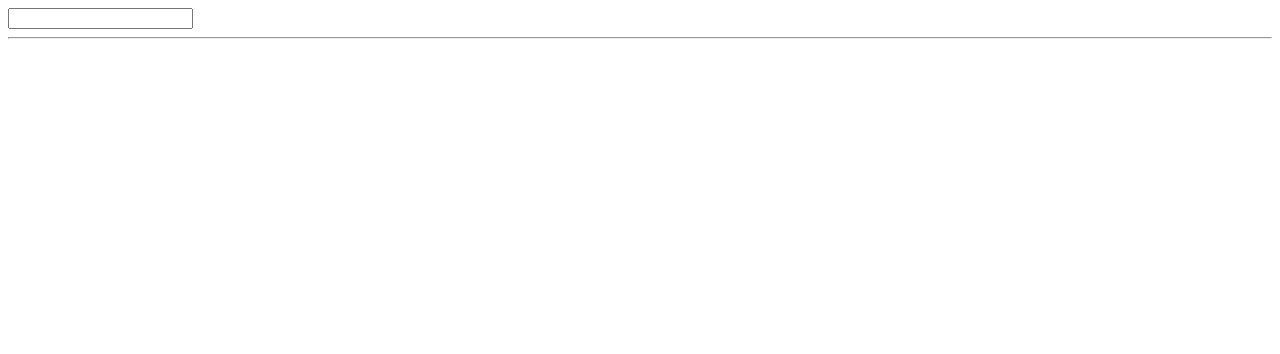
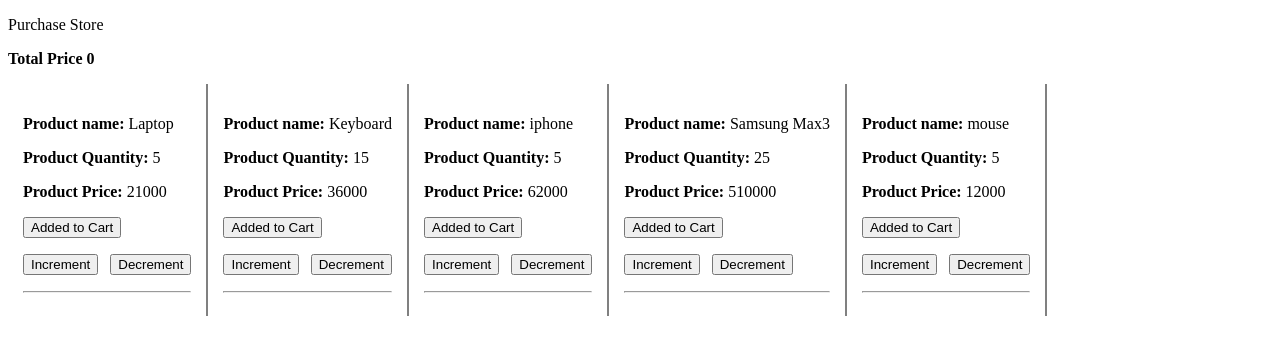
Before and after one commit to tveeru/angular_Topics, an Angular app: page / in a window 1280 px wide. Shown: the top 354 px of the page. Built offline with nearby package versions, Linux system fonts and the light colour scheme.

Commit message:
purchase store with cart

```diff
--- a/src/app/addition.ts
+++ /dev/null
@@ -1,5 +0,0 @@
-export interface Addition {
-  num1: number;
-  num2: number;
-  operator: string;
-}
--- a/src/app/app.component.css
+++ b/src/app/app.component.css
@@ -0,0 +1,5 @@
+app-product{
+  display:inline-block;
+  border-right: 2px solid grey;
+  padding: 15px;
+}
--- a/src/app/app.component.html
+++ b/src/app/app.component.html
@@ -1,10 +1,13 @@
+<div>
+  <p> Purchase Store </p>
+</div>
+<div *ngFor="let itm of cartBucket">
+  <strong>
+    Name: {{itm.name}}
+  </strong>
+</div>
 
-<input type="text" #val (keyup.enter)="addHero(val.value)" />
-
-<app-child [inpval]="items" (foodIndex)="getDeleteIndex($event)"></app-child>
-
-<hr/>
-
-<p *ngIf="deletedItem">
-  Deleted Items are: {{deletedItem}}
+<p>
+  <strong>Total Price {{totalCartAmount()}}</strong>
 </p>
+<app-product *ngFor="let item of products" [pData]="item" (updateCartEvent)="updateEvnt($event)"></app-product>
--- a/src/app/app.component.ts
+++ b/src/app/app.component.ts
@@ -1,5 +1,5 @@
-import { Component,ViewChild, ElementRef } from '@angular/core';
-import { Addition } from './addition';
+import { Component } from '@angular/core';
+import { Product } from './product';
 
 @Component({
   selector: 'app-root',
@@ -7,29 +7,39 @@
   styleUrls: ['./app.component.css']
 })
 export class AppComponent {
-  items:string[]=[];
-  deletedItem?:string;
 
+  products: Product[] = [
+    {
+      name: "Laptop", qty:5, price: 4200
+    },
+    {
+      name: "Keyboard", qty:15, price: 2400
+    },
+    {
+      name: "iphone", qty:5, price: 12400
+    },
+    {
+      name: "Samsung Max3", qty:25, price: 20400
+    },
+    {
+      name: "mouse", qty:5, price: 2400
+    },
+  ]
+  cartBucket:Product[]=[];
+  updateEvnt(payload:any){
+    if(payload.addedToCart){
+      this.cartBucket.push(payload.product);
+    }else{
+      console.log(payload.product);
+      this.cartBucket = this.cartBucket.filter(ele => ele != payload.product);
 
-  // addHero($event:any){
-  //   console.log($event.target.value);
-  //   const value = $event.target.value;
-  //   this.items.push(value);
-
-  // }
-
-  addHero(data:any){
-    console.log(data);
-    this.items.push(data);
+    }
   }
-
-
-
-  getDeleteIndex(data:number){
-    this.deletedItem = this.items[data];
-    //this.items.splice(data,1);
-    this.items = this.items.filter((ele,index) => index != data);
-
-   // this.items = this.items.filter((ele,index) =>  index != data) //spicing the element
+  totalCartAmount(){
+    let total:number = 0;
+    this.cartBucket.forEach((ele) => {
+      total = total + ele.qty * ele.price
+    });
+    return total;
   }
 }
--- a/src/app/app.module.ts
+++ b/src/app/app.module.ts
@@ -5,12 +5,12 @@
 
 import { AppRoutingModule } from './app-routing.module';
 import { AppComponent } from './app.component';
-import { ChildComponent } from './child/child.component';
+import { ProductComponent } from './product/product.component';
 
 @NgModule({
   declarations: [
     AppComponent,
-      ChildComponent
+      ProductComponent
    ],
   imports: [
     BrowserModule,
--- a/src/app/child/child.component.html
+++ /dev/null
@@ -1,19 +0,0 @@
-<div *ngFor="let val of inpval;let i=index">
-<ul>
-  <li>
-    {{val}} <button (click)="delItem(i)"> Delete </button>
-
-  </li>
-</ul>
-</div>
-
-
-
-<!-- <div>
-  <label>
-    ADD Food:
-    <input type="text" #food (keyup.enter)="addToFood(food.value)"/>
-
-  </label>
-
-</div> -->
--- a/src/app/child/child.component.ts
+++ /dev/null
@@ -1,20 +0,0 @@
-import { Component, Input, OnInit, AfterViewInit, Output, EventEmitter, ViewChild,ElementRef } from '@angular/core';
-
-@Component({
-  selector: 'app-child',
-  templateUrl: './child.component.html',
-  styleUrls: ['./child.component.css']
-})
-export class ChildComponent {
-
-  @Input()inpval: string[] = [];
-
-  @Output() foodIndex:EventEmitter<number>  = new EventEmitter<number>();
-
-
-  delItem(i:number) {
-this.foodIndex.emit(i);
-}
-
-
-}
--- /dev/null
+++ b/src/app/product.ts
@@ -0,0 +1,6 @@
+export interface Product {
+  name:string;
+  qty:number;
+  price: number
+
+}
--- /dev/null
+++ b/src/app/product/product.component.html
@@ -0,0 +1,18 @@
+<p>
+ <strong>Product name:</strong> {{ProductData.name}}
+</p>
+<p>
+  <strong>Product Quantity:</strong> {{ProductData.qty}}
+ </p>
+ <p>
+  <strong>Product Price:</strong> {{ProductData.qty * ProductData.price}}
+ </p>
+ <p>
+  <button (click)="updateCart()"> {{isAddedToCart ? 'Remove from ' : 'Added to '}}  Cart </button>
+ </p>
+ <p>
+   <button (click)="incQtyPrice()"> Increment </button>
+   &nbsp;
+   <button (click)="decQtyPrice()"> Decrement </button>
+ </p>
+ <hr/>
--- /dev/null
+++ b/src/app/product/product.component.ts
@@ -0,0 +1,38 @@
+import { Component, EventEmitter, Input, OnInit, Output } from '@angular/core';
+import { Product } from '../product';
+
+@Component({
+  selector: 'app-product',
+  templateUrl: './product.component.html',
+  styleUrls: ['./product.component.css']
+})
+export class ProductComponent implements OnInit {
+  @Input('pData') ProductData!:Product;
+  @Output() updateCartEvent = new EventEmitter<any>();
+  isAddedToCart:boolean = false;
+
+  constructor() { }
+
+  ngOnInit() {
+  }
+
+  incQtyPrice(){
+    this.ProductData.qty++;
+  }
+
+  decQtyPrice(){
+    if(this.ProductData.qty>1){
+      this.ProductData.qty--;
+    }
+
+  }
+
+  updateCart(){
+    this.isAddedToCart = !this.isAddedToCart;
+    let payload = {
+      addedToCart: this.isAddedToCart,
+      product: this.ProductData
+    }
+    this.updateCartEvent.emit(payload);
+  }
+}
```
Also changed, not shown: src/app/product/product.component.css (added), 1 other file (tests, documents, lock files or other folders).
